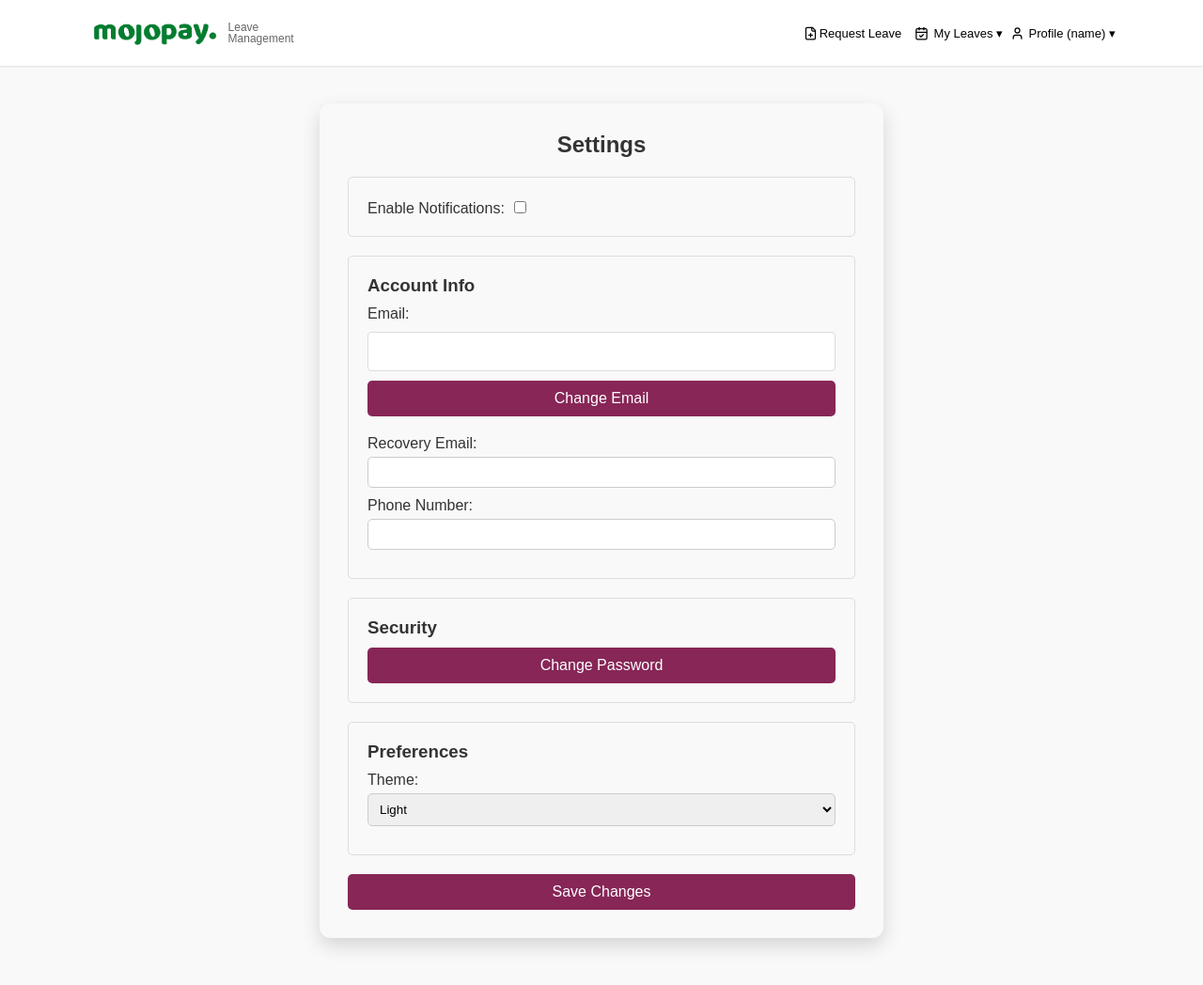
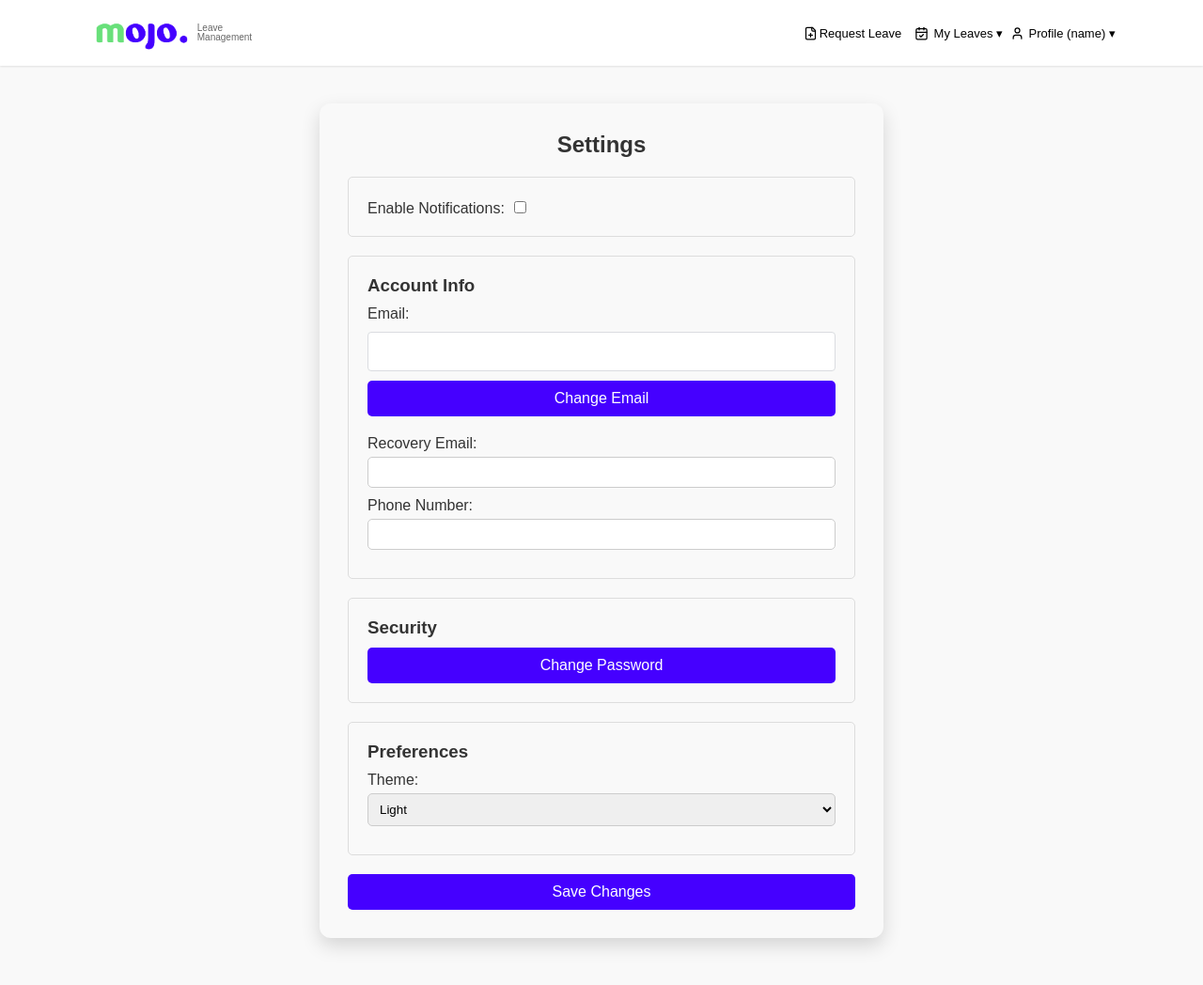
Before and after one commit to mrdennisofosu/leave-management, a React (Vite) app: page /settings in a window 1280 px wide. Shown: the top 1048 px of the page at 94% size. Built offline with nearby package versions, Linux system fonts and the light colour scheme; sample sign-in values are in the browser's storage.

Commit message:
Fifth Commit

```diff
--- a/src/Components/Navbar/Navbar.css
+++ b/src/Components/Navbar/Navbar.css
@@ -96,7 +96,7 @@
     background-color: rgba(30, 109, 194, 0.2);
     border-radius: 20px;
     /* Increase radius for a bigger hover effect */
-    padding: 8px 12px;
+    padding: 12px 12px;
     /* Increase padding to make the hover area larger */
     transition: all 0.3s ease-in-out;
 }
@@ -149,20 +149,13 @@
 }
 
 
-/* Default Logo */
+
 .logo {
-    width: 150px;
+    width: 120px;
     height: auto;
-    filter: brightness(0) saturate(100%) invert(32%) sepia(94%) saturate(490%) hue-rotate(90deg) brightness(94%) contrast(98%);
     transition: filter 0.3s ease-in-out;
 }
 
-/* Dark Mode - Green Logo with Visible Light Green */
-@media (prefers-color-scheme: dark) {
-    .logo {
-        filter: brightness(0) saturate(100%) invert(44%) sepia(75%) saturate(2500%) hue-rotate(120deg) brightness(90%) contrast(95%);
-    }
-}
 
 .logo-container {
     display: flex;
@@ -173,12 +166,12 @@
 .subscript-text {
     display: flex;
     flex-direction: column;
-    font-size: 12px;
+    font-size: 10px;
     font-weight: 500;
     color: inherit;
     opacity: 0.6;
     line-height: 1.0;
-    margin-left: 3px;
+    margin-left: 0.2px;
 }
 
 .nav-items {
@@ -196,7 +189,7 @@
 
 /* Mobile view adjustments */
 .menu-button {
-    display: none;
+    display: block;
     font-size: 24px;
     cursor: pointer;
 }
@@ -228,12 +221,12 @@
     .nav-links li {
         width: 100%;
         text-align: center;
-        padding: 10px 0;
+        padding: 10px 10px;
     }
 
     .search-box {
         margin-left: 0;
-        margin-top: 10px;
+        margin-top: 5px;
     }
 }
 
--- a/src/Components/Navbar/Navbar.jsx
+++ b/src/Components/Navbar/Navbar.jsx
@@ -3,7 +3,7 @@ import PropTypes from "prop-types";
 import { Link, useNavigate } from "react-router-dom";
 import { FilePlus, CalendarCheck, User } from "lucide-react";
 import "./Navbar.css";
-import logo1 from "../../assets/logo1.png";
+import mojoLogo from "../../assets/mojoLogo.png";
 
 const Navbar = ({ theme, setTheme, setIsAuthenticated }) => {
   const [dropdownOpen, setDropdownOpen] = useState(false);
@@ -46,11 +46,13 @@ const Navbar = ({ theme, setTheme, setIsAuthenticated }) => {
   return (
     <div className={`navbar ${theme}`}>
       <div className="logo-container">
-        <img
-          src={logo1}
-          alt="Logo"
-          className={`logo ${theme === "dark" ? "dark-logo" : ""}`}
-        />
+        <Link to="/">
+          <img
+            src={mojoLogo}
+            alt="Logo"
+            className={`logo ${theme === "dark" ? "dark-logo" : ""}`}
+          />
+        </Link>
         <div className="subscript-text">
           <span>Leave</span>
           <span>Management</span>
--- a/src/Components/Settings/Settings.css
+++ b/src/Components/Settings/Settings.css
@@ -108,7 +108,7 @@
 /* Dark Mode Buttons */
 .settings-container.dark .input-with-button button,
 .settings-container.dark button {
-    background-color: #872657;
+    background-color: #4500ff;
 }
 
 .settings-container.dark button:disabled {
@@ -117,11 +117,13 @@
 
 /* Dark Mode Save Button */
 .settings-container.dark .save-changes-btn {
-    background-color: #872657;
+    background-color: #4500ff;
+    font: 500;
 }
 
 .settings-container.dark .save-changes-btn:hover {
-    background-color: #300638;
+    background-color: #6933FF;
+    font: 500;
 }
 
 /* Dark Mode Modal */
@@ -144,14 +146,15 @@
     padding: 8px 12px;
     border: none;
     border-radius: 5px;
-    background-color: #b768a2;
+    background-color: #4500ff;
     color: white;
     cursor: pointer;
     font-size: 14px;
+    font: 500px;
 }
 
 .input-with-button button:hover {
-    background-color: #300638;
+    background-color: #6933FF;
 }
 
 .settings-container button {
@@ -161,22 +164,24 @@
     margin-top: 10px;
     border: none;
     border-radius: 5px;
-    background-color: #872657;
+    background-color: #4500ff;
     color: white;
     cursor: pointer;
     font-size: 16px;
+    font: 500px;
 }
 
 .settings-container button:hover {
-    background-color: #300638;
+    background-color: #6933FF;
 }
 
 .save-changes-btn {
-    background-color: #872657;
+    background-color: #4500ff;
+    font: 500px;
 }
 
 .save-changes-btn:hover {
-    background-color: #300638;
+    background-color: #6933FF;
 }
 
 .modal {
```
Also changed, not shown: src/assets/mojoLogo.png (added).
